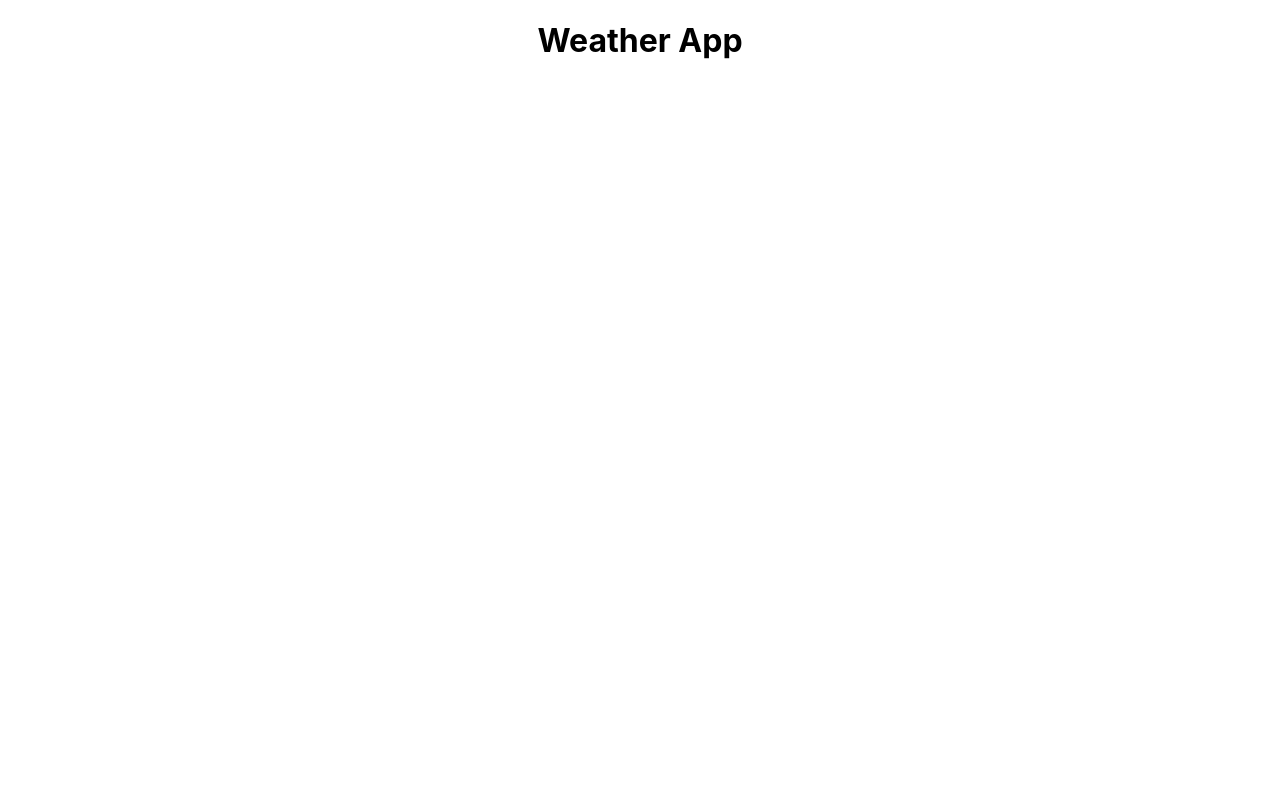
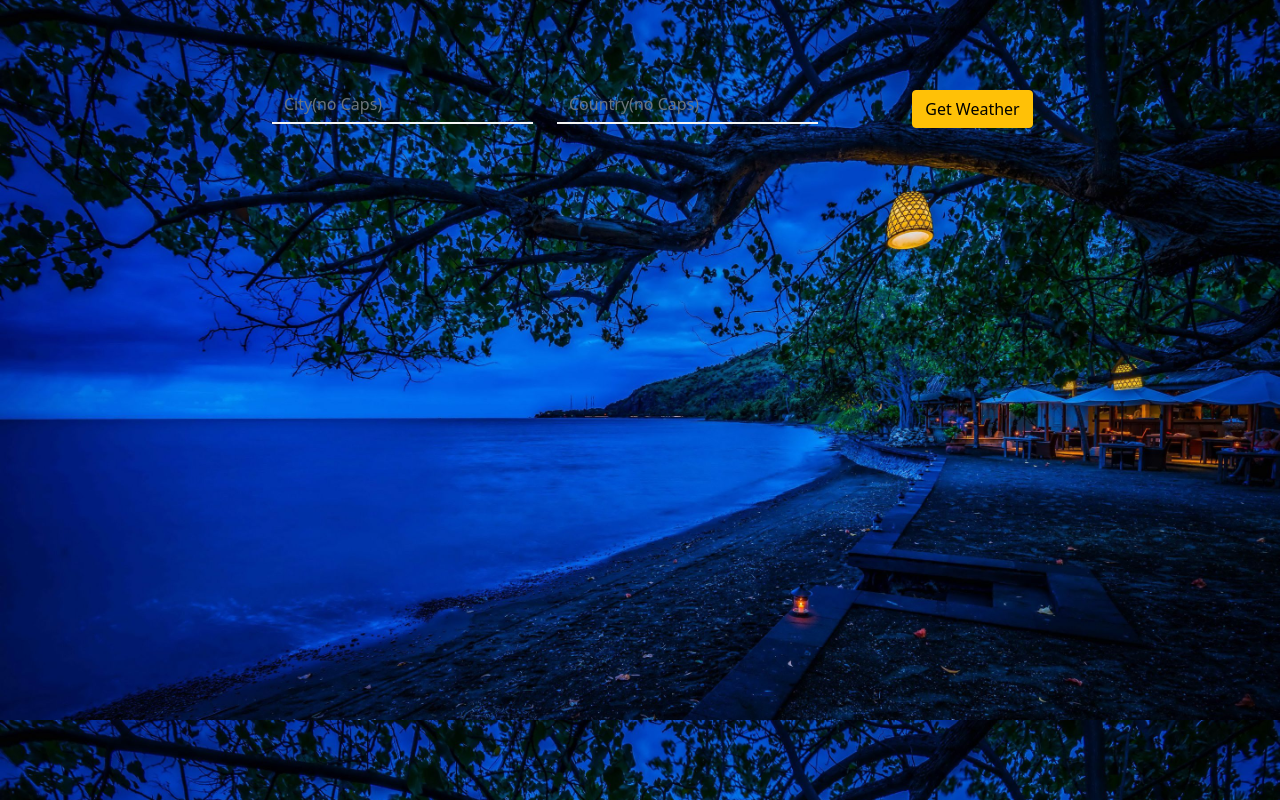
Before and after one commit to PrSi007/accu-weather, a React (Create React App) app: page / in a window 1280 px wide. Built offline with nearby package versions, Linux system fonts and the light colour scheme.

Commit message:
API's added , components created , final changes were made

```diff
--- a/package.json
+++ b/package.json
@@ -10,6 +10,7 @@
     "react": "^17.0.2",
     "react-dom": "^17.0.2",
     "react-scripts": "4.0.3",
+    "weather-icons": "git+https://github.com/erikflowers/weather-icons.git",
     "web-vitals": "^1.1.2"
   },
   "scripts": {
--- a/src/App.js
+++ b/src/App.js
@@ -1,12 +1,125 @@
-import './App.css';
+import React from 'react'
+import './App.css'
 import Weather from './app_component/weather.component'
+import 'bootstrap/dist/css/bootstrap.min.css'
+import 'weather-icons/css/weather-icons.css'
+import Form from './app_component/form.component'
 
-function App() {
-  return (
-    <div className="App">
-      <Weather />
-    </div>
-  );
+const API_key = "fa79db890b0c1fd0215fbfa503465cc9";
+
+class App extends React.Component {
+  constructor(){
+    super();
+    this.state = {
+      city: undefined,
+      country: undefined,
+      icon:undefined,
+      main:undefined,
+      celsius:undefined,
+      temp_max:undefined,
+      temp_min:undefined,
+      description:"",
+      error:false
+    };
+
+    this.weatherIcon = {
+      Thunderstorm:"wi-thunderstorm",
+      Drizzle:"wi-sleet",
+      Rain:"wi-storm-showers",
+      Snow:"wi-snow",
+      Atmosphere:"wi-fog",
+      Clear:"wi-day-sunny",
+      Clouds:"wi-day-fog"
+    };
+  }
+
+  calCelsius(temp){
+    let cell = Math.floor(temp - 273.15);
+    return cell;
+  }
+
+  get_WeatherIcon(icons,rangeId){
+    switch(true){
+        case rangeId >= 200 && rangeId <=232:
+        this.setState({icon:this.weatherIcon.Thunderstorm});
+        break;
+
+        case rangeId >= 300 && rangeId <=321:
+        this.setState({icon:this.weatherIcon.Drizzle});
+        break;
+
+        case rangeId >= 500 && rangeId <=532:
+        this.setState({icon:this.weatherIcon.Rain});
+        break;
+
+        case rangeId >= 600 && rangeId <=622:
+        this.setState({icon:this.weatherIcon.Snow});
+        break;
+
+        case rangeId >= 701 && rangeId <=781:
+        this.setState({icon:this.weatherIcon.Atmosphere});
+        break;
+
+        case rangeId === 800:
+        this.setState({icon:this.weatherIcon.Clear});
+        break;
+
+        case rangeId >= 801 && rangeId <=804:
+        this.setState({icon:this.weatherIcon.Clouds});
+        break;
+
+        default:this.setState({icon:this.weatherIcon.Clouds});
+    }
+  }
+
+  getWeather = async(e)=> {
+
+    e.preventDefault();
+
+    const city = e.target.elements.city.value;
+    const country = e.target.elements.country.value;
+
+    if(city && country){
+      const api_call = await fetch(`http://api.openweathermap.org/data/2.5/weather?q=${city},${country}&appid=${API_key}`);
+
+    const response = await api_call.json();
+
+    console.log(response);
+
+    this.setState({
+      city:`${response.name}, ${response.sys.country}`,
+      country:response.sys.country,
+      celsius:this.calCelsius(response.main.temp),
+      temp_max:this.calCelsius(response.main.temp_max),
+      temp_min:this.calCelsius(response.main.temp_min),
+      description:response.weather[0].description,
+      error:false
+    });
+
+    this.get_WeatherIcon(this.weatherIcon,response.weather[0].id);
+    }
+    else{
+      this.setState({error:true});
+    }
+  };
+
+  render() {
+    return (
+      <div className="App">
+        <Form loadweather={this.getWeather} error={this.state.error} />
+        <Weather
+        city={this.state.city}
+        country={this.state.country}
+        temp_celsius={this.state.celsius}
+        temp_max={this.state.temp_max}
+        temp_min={this.state.temp_min}
+        description={this.state.description}
+        weatherIcon={this.state.icon}
+        />
+
+      </div>
+    );
+  }
 }
 
 export default App;
--- /dev/null
+++ b/src/app_component/form.component.jsx
@@ -0,0 +1,33 @@
+import React from 'react';
+import './form.style.css'
+
+const Form = props => {
+    return (
+        <div className="container">
+            <div>{props.error ? error() : null}</div>
+            <form onSubmit={props.loadweather}>
+                <div className="row">
+                    <div className="col-md-3 offset-md-2">
+                        <input type="text" className="form-control" name="city" autoComplete="off" placeholder="City(no Caps)" />
+                    </div>
+                    <div className="col-md-3">
+                        <input type="text" className="form-control" name="country" autoComplete="off" placeholder="Country(no Caps)" />
+                    </div>
+                    <div className="col-md-3 mt-md-0 py-1 text-md-left">
+                        <button className="btn btn-warning">Get Weather</button>
+                    </div>
+                </div>
+            </form><br/><br/><br/>
+        </div>
+    )
+}
+
+function error(){
+    return(
+        <div className="alert alert-danger mx-5" role="alert">
+            Please Enter City and Country
+        </div>
+    )
+}
+
+export default Form;
--- /dev/null
+++ b/src/app_component/form.style.css
@@ -0,0 +1,22 @@
+form {
+    margin-top: 3rem;
+}
+
+form input[name="city"],
+form input[name="country"]{
+    background-color:transparent;
+    color:white;
+    border:0;
+    border-bottom:2px solid whitesmoke;
+    border-radius:0;
+}
+
+form input:focus{
+    background-color:white !important;
+    box-shadow:none !important;
+}
+
+form input.container::-webkit-input-placeholder{
+    color:white !important;
+
+}
--- a/src/app_component/weather.component.jsx
+++ b/src/app_component/weather.component.jsx
@@ -1,11 +1,33 @@
 import React from 'react'
 
-const Weather = () => {
+const Weather = (props) => {
     return (
-    <div className="container">
-        <h1>Weather App</h1>
-    </div>
+        <div className="container text-light">
+            <div className="cards pt-4">
+                <h1>{props.city}</h1>
+                <h5 className="py-4">
+                    <i className={`wi ${props.weatherIcon} display-1`} />
+                </h5>
+
+                {props.temp_celsius ? (<h1 className="py-2">{props.temp_celsius}&deg;</h1>) : null}
+
+                {/**show max and min temp */}
+                {minmaxTemp(props.temp_min, props.temp_max)}
+
+                <h4 className="py-3">{props.description}</h4>
+            </div>
+        </div>
     );
 }
 
+function minmaxTemp(min, max) {
+    if (min && max) {
+        return (
+            <h3>
+                <span className="px-4">{min}&deg;</span>
+                <span className="px-4">{max}&deg;</span>
+            </h3>
+        );
+    }
+}
 export default Weather
--- a/src/index.css
+++ b/src/index.css
@@ -5,6 +5,10 @@ body {
     sans-serif;
   -webkit-font-smoothing: antialiased;
   -moz-osx-font-smoothing: grayscale;
+  background:url('./assets/back.jpg');
+  background-size:cover;
+  background-repeat:none;
+  padding:3%;
 }
 
 code {
```
Also changed, not shown: src/assets/back.jpg (added), 1 other file (tests, documents, lock files or other folders).
